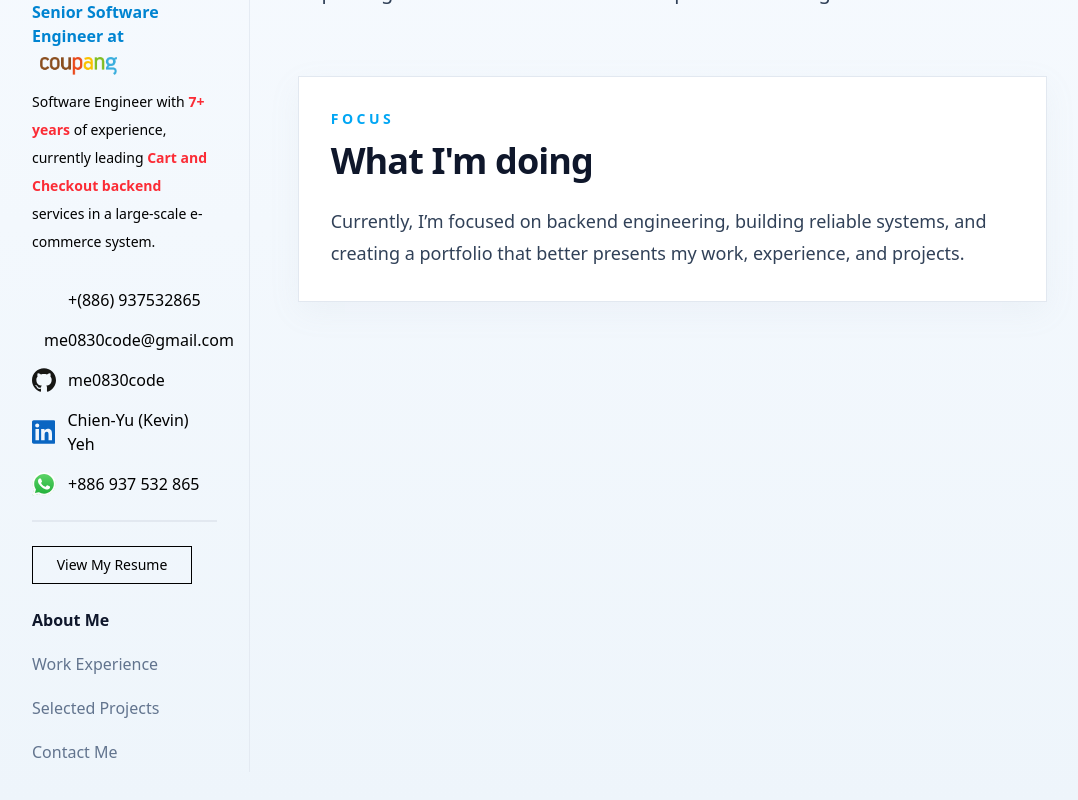
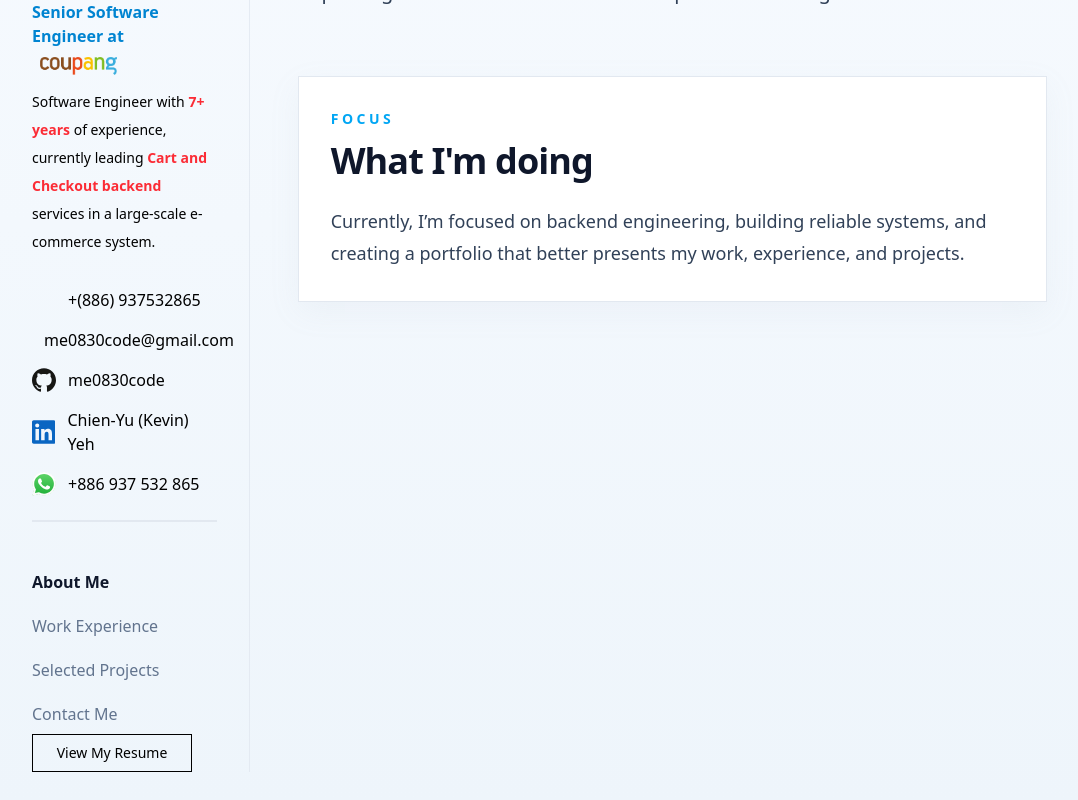
Before and after one commit to me0830code/me0830code.github.io, a React (Vite) app: page / in a window 1280 px wide. Shown: the part 356-1156 px from the top of the page, without its empty margins (24-1102 px from the left). Built offline with nearby package versions, Linux system fonts and the light colour scheme; some icons are missing.

Commit message:
Keep refactoring UIs

```diff
--- a/src/component/leftSideBar/NavigationBar.tsx
+++ b/src/component/leftSideBar/NavigationBar.tsx
@@ -1,14 +1,35 @@
-export function NavigationBar() {
-    return(
-    <div className="pt-4">
-    <a
-      className="inline-flex items-center justify-center border border-slate-300 px-4 py-2 text-sm font-medium text-slate-800 transition hover:border-sky-300 hover:text-sky-600"
-      href="https://www.google.com"
-      target="_blank"
-      rel="noopener noreferrer"
-    >
-      Download Resume
-    </a>
-  </div>
-  );
+import { TOTAL_SECTION } from "../../data/constant/contentData";
+
+export function NavigationBar({
+    active,
+    onSelect
+  }: {
+    active: string;
+    onSelect: (key: string) => void;
+  }) {
+    return (
+      <div className="sticky top-8">
+        <div className="space-y-8">
+          <nav className="space-y-1 pt-4">
+            {TOTAL_SECTION.map((eachSection) => {
+              const isActive = eachSection.key === active;
+
+              return (
+                <button
+                  key={eachSection.key}
+                  onClick={() => onSelect(eachSection.key)}
+                  className={`block w-full px-0 py-2 text-left text-base transition ${
+                    isActive
+                      ? "font-semibold text-slate-900"
+                      : "text-slate-500 hover:text-sky-600"
+                  }`}
+                >
+                  {eachSection.sectionTitle}
+                </button>
+              );
+            })}
+          </nav>
+        </div>
+      </div>
+    );
 }
--- a/src/component/leftSideBar/leftSideBar.tsx
+++ b/src/component/leftSideBar/leftSideBar.tsx
@@ -1,9 +1,8 @@
-import { TOTAL_SECTION } from "../../data/constant/contentData";
 import type { SectionKey } from "../../data/constant/contentData";
-import { LINKS } from "../../data/constant/generalLink";
 import { ProfilePhoto } from "./ProfilePhoto";
 import { ProfileInfo } from "./ProfileInfo";
 import { ContactInfo } from "./ContactInfo";
+import { NavigationBar } from "./NavigationBar";
 import { ViewMyResume } from "./ViewMyResume";
 
 export function Sidebar({
@@ -21,33 +20,12 @@ export function Sidebar({
 
         <hr className="my-6 border-t-2 border-slate-200"/>
 
+        <NavigationBar
+          active={active as string}
+          onSelect={(key) => onSelect(key as SectionKey)}
+        />
         <ViewMyResume/>
-        <div className="sticky top-8">
-          <div className="space-y-8">
 
-            <nav className="space-y-1 pt-4">
-              {TOTAL_SECTION.map((eachSection) => {
-                const isActive = eachSection.key === active;
-
-                return (
-                  <button
-                    key={eachSection.key}
-                    onClick={() => onSelect(eachSection.key)}
-                    className={[
-                      "block w-full px-0 py-2 text-left text-base transition",
-                      isActive
-                        ? "font-semibold text-slate-900"
-                        : "text-slate-500 hover:text-sky-600",
-                    ].join(" ")}
-                  >
-                    {eachSection.sectionTitle}
-                  </button>
-                );
-              })}
-            </nav>
-
-          </div>
-        </div>
       </aside>
     );
   }
```
